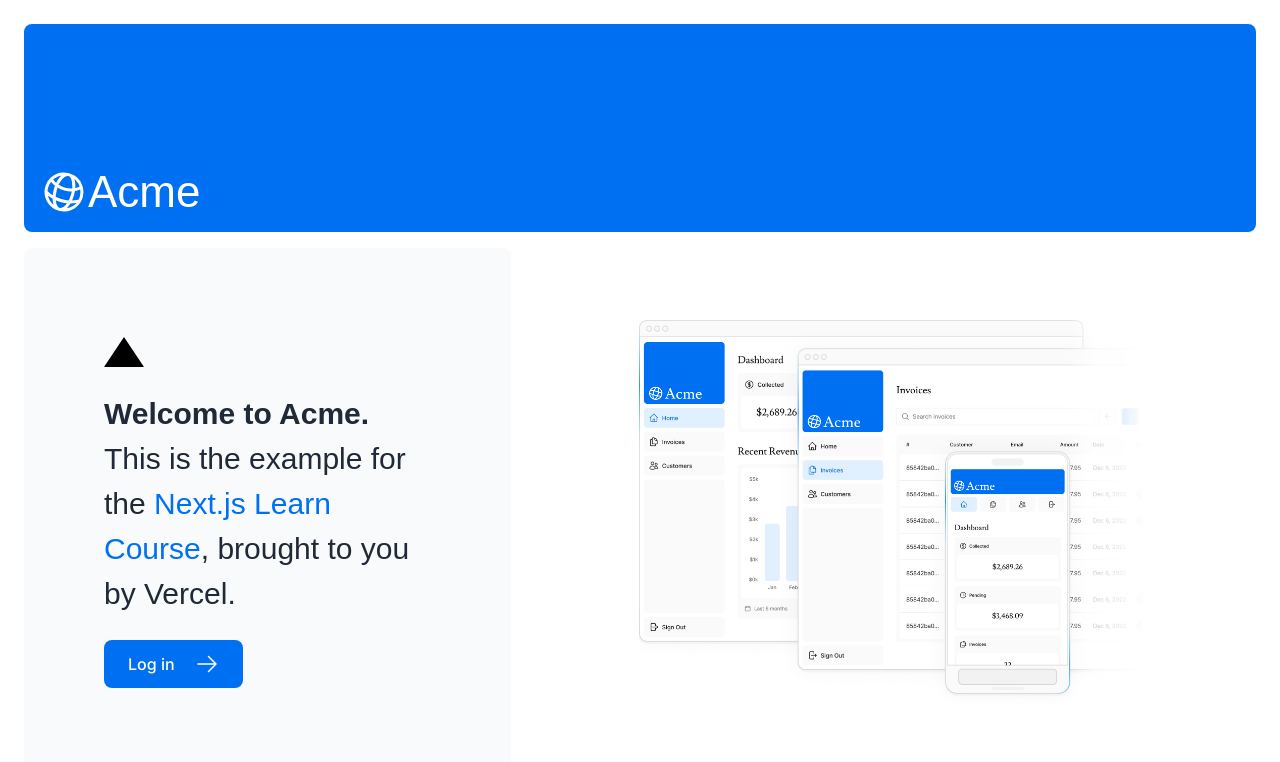
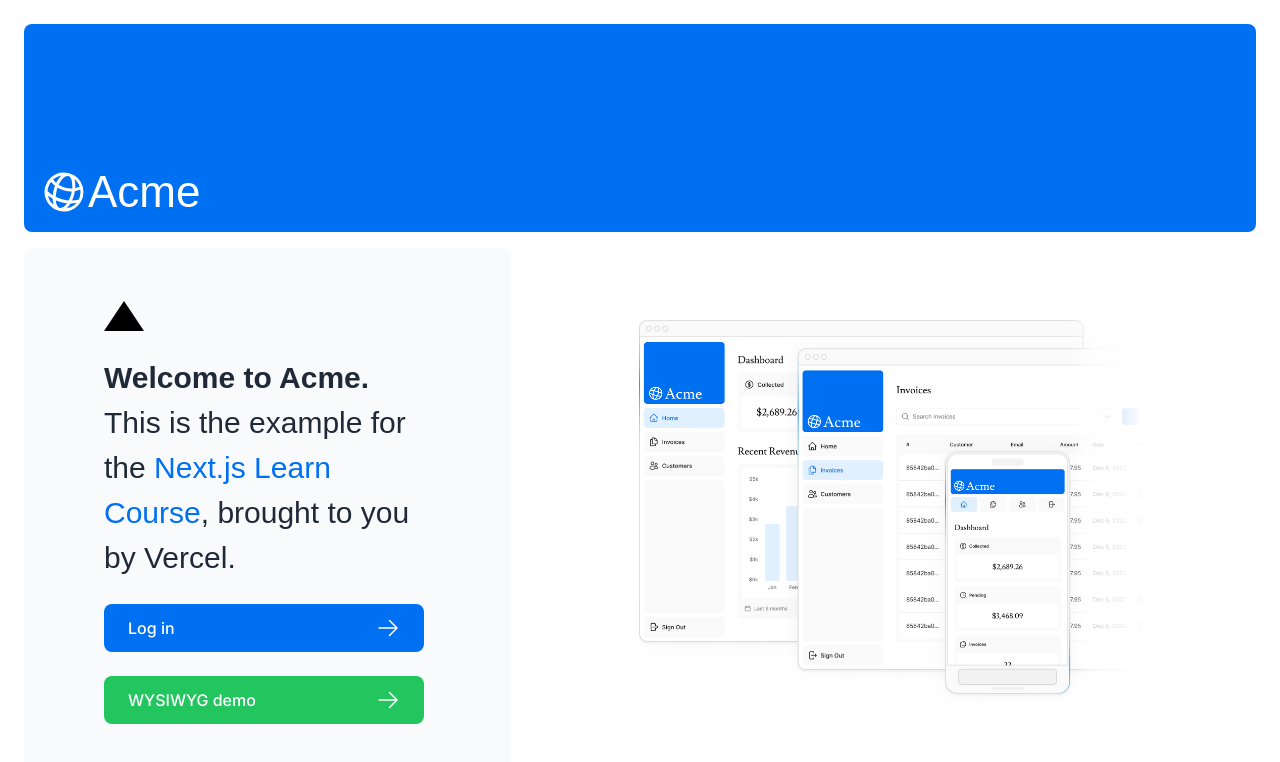
Before and after one commit to Takayyz/nextjs-dashboard, a Next.js app: page / in a window 1280 px wide. Shown: the top 762 px of the page. Built offline with nearby package versions, Linux system fonts and the light colour scheme; a web font is replaced by a local one.

Commit message:
feat: create plain editor component

```diff
--- /dev/null
+++ b/app/editor/page.tsx
@@ -0,0 +1,10 @@
+import { MyEditor } from "../ui/editor/MyEditor";
+
+const Page = (): JSX.Element => (
+  <main className="py-10 px-20 min-h-screen bg-gray-100">
+    <h1 className="text-center text-4xl">Lexical Demo</h1>
+    <MyEditor className="mt-20 m-auto" />
+  </main>
+) ;
+
+export default Page;
--- a/app/page.tsx
+++ b/app/page.tsx
@@ -12,10 +12,7 @@
         <AcmeLogo />
       </div>
       <div className="mt-4 flex grow flex-col gap-4 md:flex-row">
-        <div className="flex flex-col justify-center gap-6 rounded-lg bg-gray-50 px-6 py-10 md:w-2/5 md:px-20">
-          {/* <div
-            className="h-0 w-0 border-b-[30px] border-l-[20px] border-r-[20px] border-b-black border-l-transparent border-r-transparent"
-          /> */}
+        <div className="flex flex-col justify-center gap-6 rounded-lg bg-gray-50 px-5 py-10 md:w-2/5 md:px-20">
           <div className={styles.shape} />
           <p className={`${lusitana.className} text-xl text-gray-800 md:text-3xl md:leading-normal`}>
             <strong>Welcome to Acme.</strong> This is the example for the{' '}
@@ -26,9 +23,15 @@
           </p>
           <Link
             href="/login"
-            className="flex items-center gap-5 self-start rounded-lg bg-blue-500 px-6 py-3 text-sm font-medium text-white transition-colors hover:bg-blue-400 md:text-base"
+            className="flex items-center gap-5 self-start justify-between w-full max-w-xs rounded-lg bg-blue-500 px-6 py-3 text-sm font-medium text-white transition-colors hover:bg-blue-400 md:text-base"
           >
             <span>Log in</span> <ArrowRightIcon className="w-5 md:w-6" />
+          </Link>
+          <Link
+            href="/editor"
+            className="flex items-center gap-5 self-start justify-between w-full max-w-xs rounded-lg bg-green-500 px-6 py-3 text-sm font-medium text-white transition-colors hover:bg-green-400 md:text-base"
+          >
+            <span>WYSIWYG demo</span> <ArrowRightIcon className="w-5 md:w-6" />
           </Link>
         </div>
         <div className="flex items-center justify-center p-6 md:w-3/5 md:px-28 md:py-12">
--- /dev/null
+++ b/app/ui/editor/MyEditor.tsx
@@ -0,0 +1,30 @@
+'use client';
+
+import { ComponentProps } from "react";
+import { LexicalComposer } from "@lexical/react/LexicalComposer";
+import { ContentEditable } from "@lexical/react/LexicalContentEditable";
+import { RichTextPlugin } from "@lexical/react/LexicalRichTextPlugin";
+import clsx from "clsx";
+
+type Props = {
+  className?: string;
+};
+
+const initialConfig: ComponentProps<typeof LexicalComposer>["initialConfig"] = {
+  namespace: "MyEditor",
+  onError: (error) => console.error(error),
+};
+
+export const MyEditor = ({className}: Props): JSX.Element => {
+  return (
+    <LexicalComposer initialConfig={initialConfig}>
+      <div className={clsx('relative max-w-4xl', className)}>
+        <RichTextPlugin
+          contentEditable={<ContentEditable style={{"minHeight": "300px"}} className="p-2.5 rounded-md bg-white outline-none" />}
+          placeholder={<div className="absolute top-3 left-3">type something...</div>}
+          ErrorBoundary={() => <p>Error...</p>}
+        />
+      </div>
+    </LexicalComposer>
+  );
+};
```
